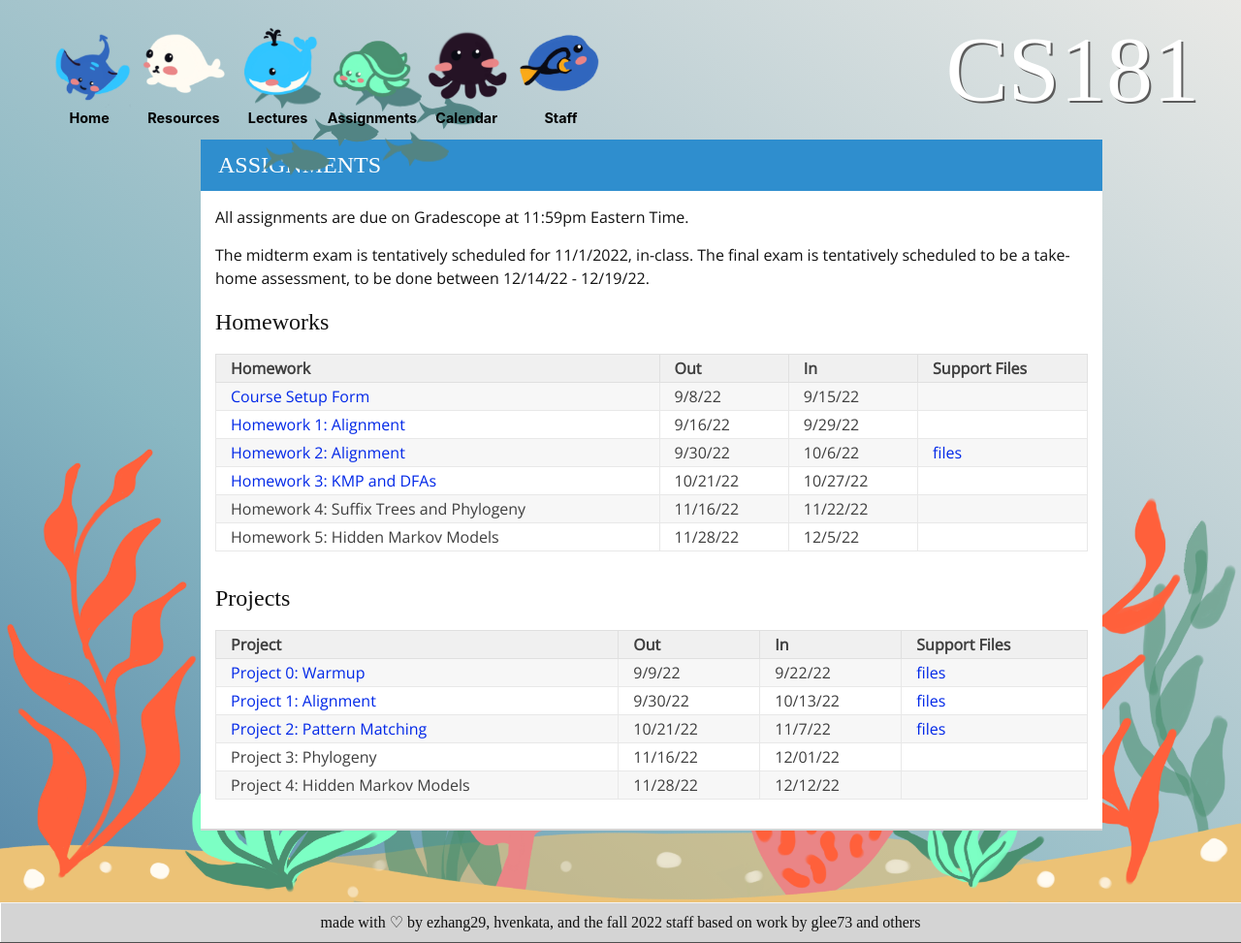
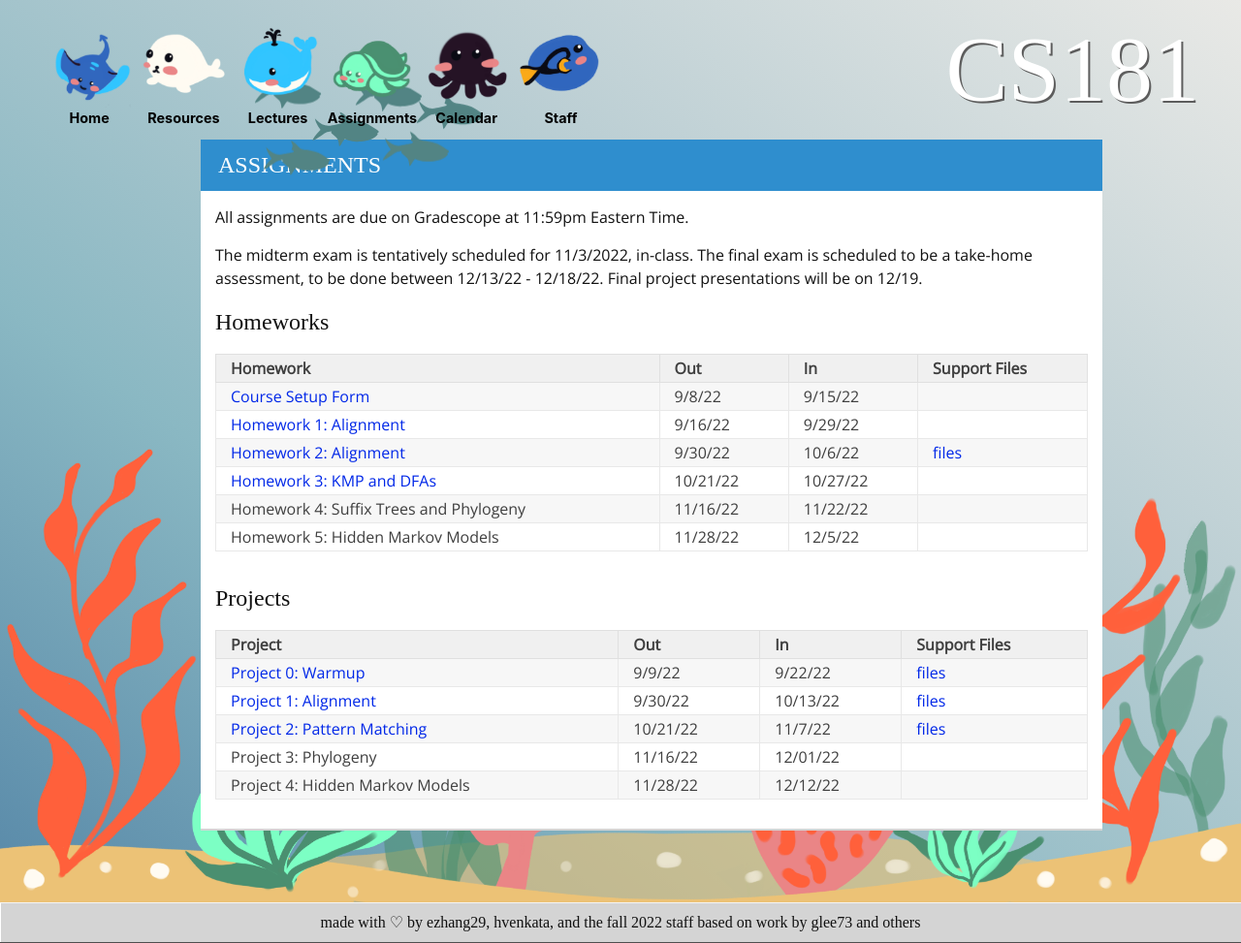
Before and after one commit to brown-cs181-fall22/brown-cs181-fall22, a Jekyll site: the page built from assignments.md, in a window 1280 px wide. Shown: the whole page at 97% size. Built offline with Jekyll 4.4.1, drawn with Linux system fonts in a browser that asks for light colours; some web fonts are replaced.

Commit message:
update assignment details

```diff
--- a/assignments.md
+++ b/assignments.md
@@ -11,7 +11,7 @@ links: []
 
 All assignments are due on Gradescope at 11:59pm Eastern Time.
 
-The midterm exam is tentatively scheduled for 11/1/2022, in-class. The final exam is tentatively scheduled to be a take-home assessment, to be done between 12/14/22 - 12/19/22.
+The midterm exam is tentatively scheduled for 11/3/2022, in-class. The final exam is scheduled to be a take-home assessment, to be done between 12/13/22 - 12/18/22. Final project presentations will be on 12/19.
 
 ## Homeworks ##
 
```
